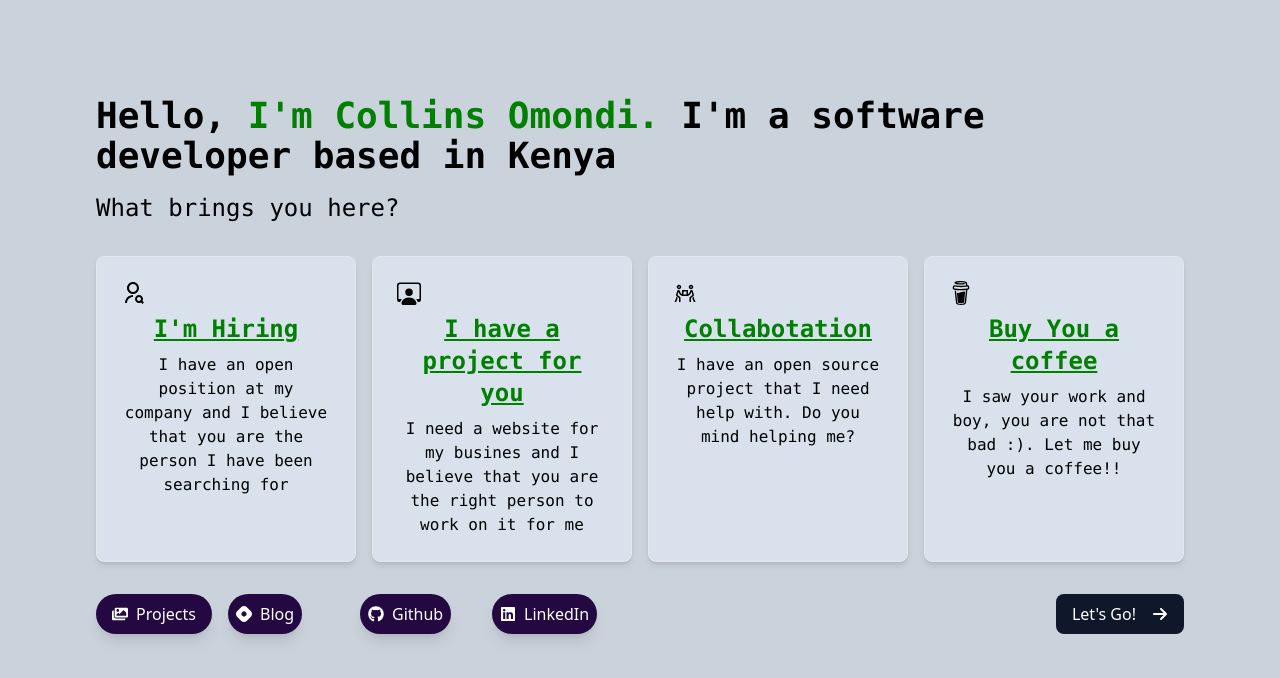
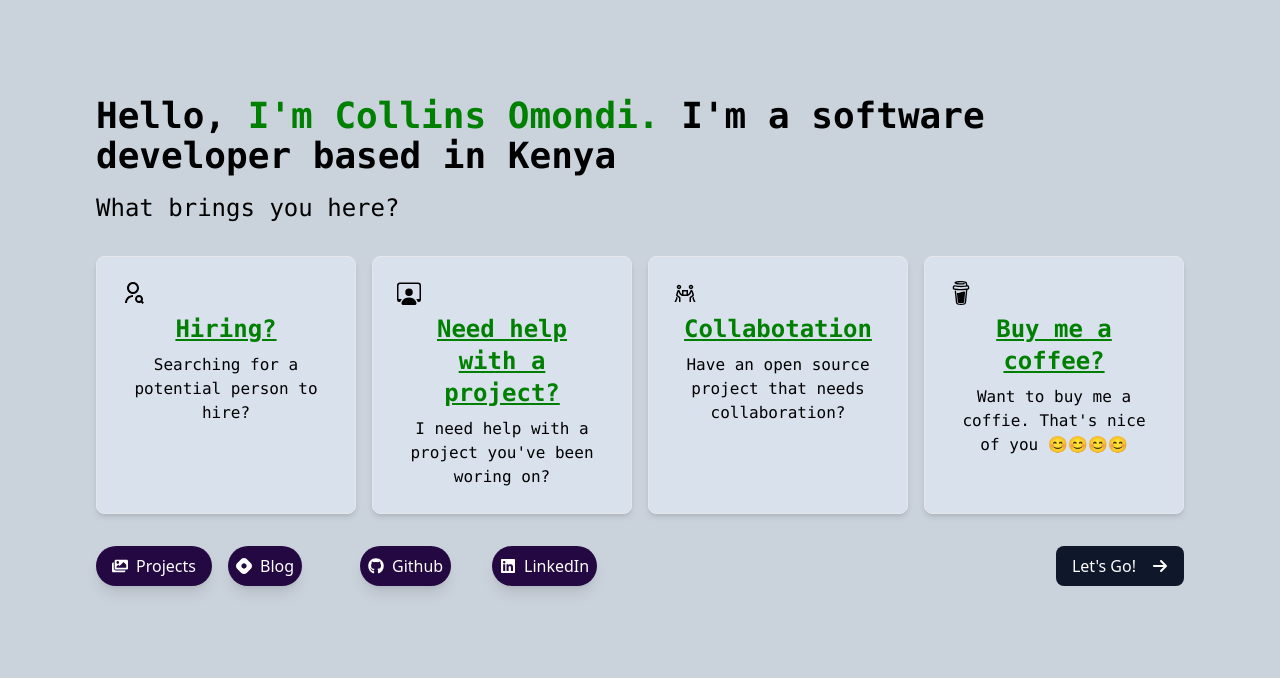
Before and after one commit to C-o-m-o-n/portfolio, a Next.js app: page / in a window 1280 px wide. Shown: the top 678 px of the page. Built offline with nearby package versions, Linux system fonts and the light colour scheme.

Commit message:
Update page.tsx

```diff
--- a/app/page.tsx
+++ b/app/page.tsx
@@ -62,28 +62,28 @@ export default function Home() {
 
   let options = [
     {
-      title: "I'm Hiring",
+      title: "Hiring?",
       page: "/hire",
-      body: "I have an open position at my company and I believe that you are the person I have been searching for",
+      body: "Searching for a potential person to hire?",
       icon: <RiUserSearchLine className="text-center" size={24} />
     },
 
     {
-      title: "I have a project for you",
+      title: "Need help with a project?",
       page: "/project",
-      body: "I need a website for my busines and I believe that you are the right person to work on it for me",
+      body: "I need help with a project you've been woring on?",
       icon: <BsPersonWorkspace className="text-center" size={24} />
     },
     {
       title: "Collabotation",
       page: "https://github.com/c-o-m-o-n",
-      body: "I have an open source project that I need help with. Do you mind helping me?",
+      body: "Have an open source project that needs collaboration?",
       icon: <LiaPeopleCarrySolid className="text-center" size={24} />
     },
     {
-      title: "Buy You a coffee",
+      title: "Buy me a coffee?",
       page: "https://buymeacoffee.com/comon",
-      body: "I saw your work and boy, you are not that bad :). Let me buy you a coffee!!",
+      body: "Want to buy me a coffie. That's nice of you 😊😊😊😊",
       icon: <SiBuymeacoffee className="text-center" size={24} />
     },
 
```
